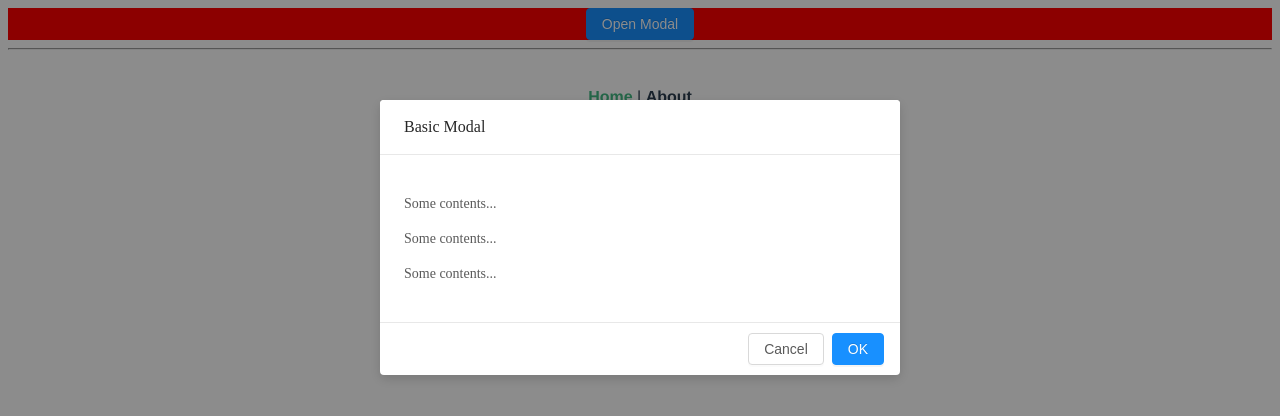
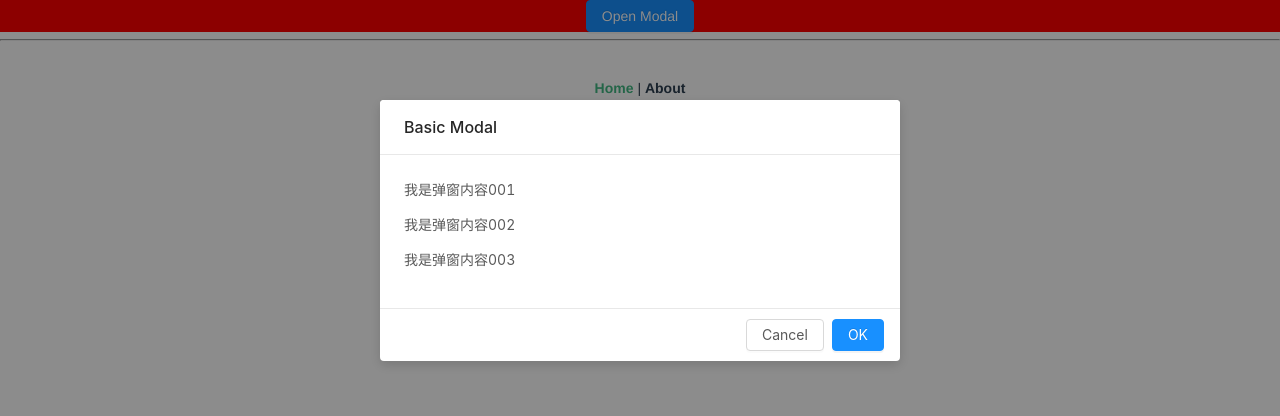
Before and after one commit to jay6697117/ant-design-vue-pro-demo, a Vue app: page / in a window 1280 px wide. Both pictures are taken after a click on the button "Open Modal". Shown: the top 416 px of the page. Built offline with nearby package versions, Linux system fonts and the light colour scheme.

Commit message:
提交代码于: 2021-02-16 18:25:34

```diff
--- a/babel.config.js
+++ b/babel.config.js
@@ -1,3 +1,4 @@
 module.exports = {
-  presets: ['@vue/cli-plugin-babel/preset']
+  presets: ['@vue/cli-plugin-babel/preset'],
+  plugins: [['import', { libraryName: 'ant-design-vue', libraryDirectory: 'es', style: true }]]
 };
--- a/package.json
+++ b/package.json
@@ -10,6 +10,7 @@
   },
   "dependencies": {
     "ant-design-vue": "^1.7.2",
+    "babel-plugin-import": "^1.13.3",
     "core-js": "^3.6.5",
     "moment": "^2.29.1",
     "vue": "^2.6.11",
--- a/src/App.vue
+++ b/src/App.vue
@@ -5,9 +5,9 @@
         Open Modal
       </a-button>
       <a-modal v-model="visible" title="Basic Modal" @ok="handleOk">
-        <p>Some contents...</p>
-        <p>Some contents...</p>
-        <p>Some contents...</p>
+        <p>我是弹窗内容001</p>
+        <p>我是弹窗内容002</p>
+        <p>我是弹窗内容003</p>
       </a-modal>
     </div>
     <hr />
```
Also changed, not shown: src/main.js (+1 -9 lines), 1 other file (tests, documents, lock files or other folders).
